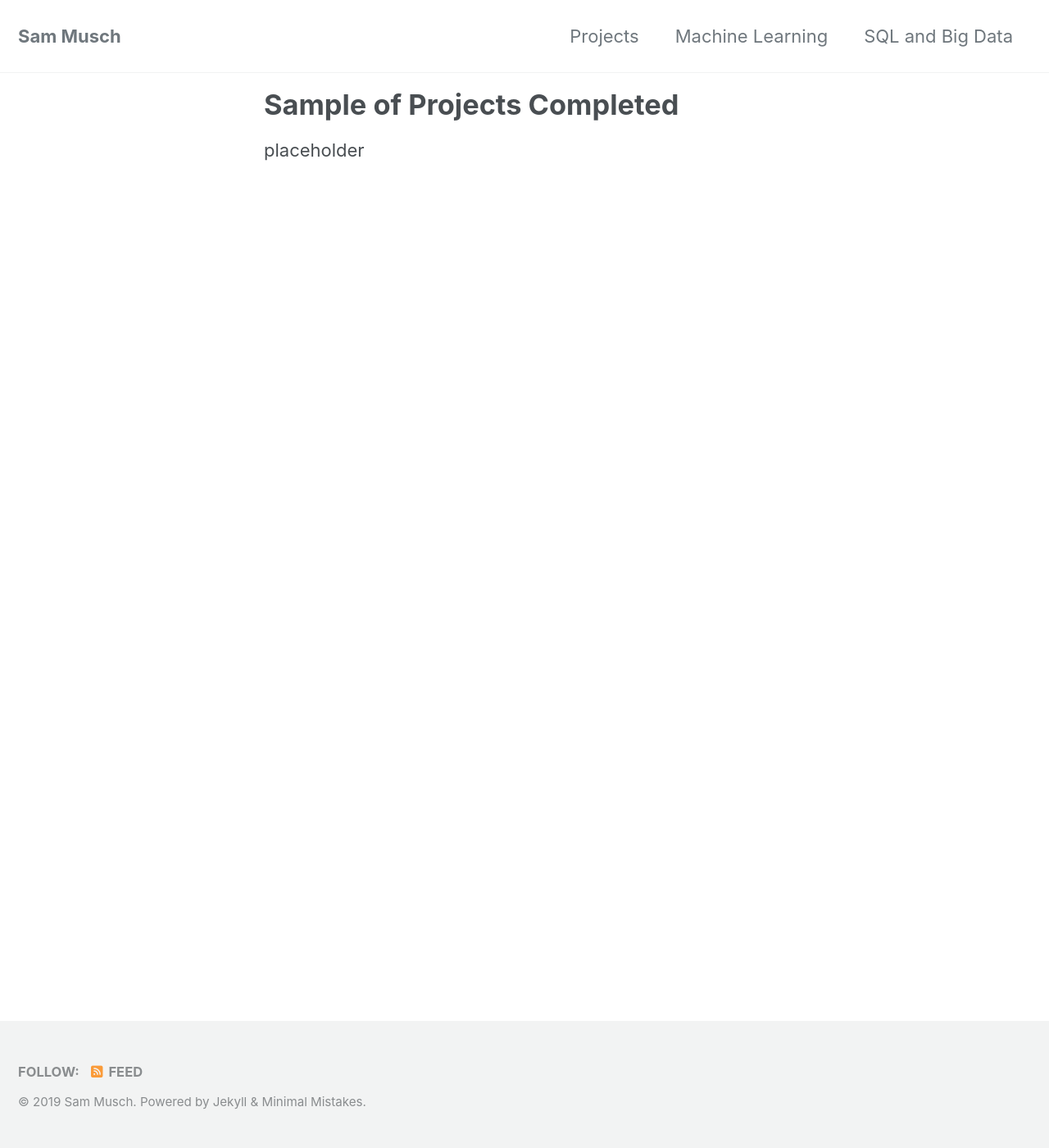
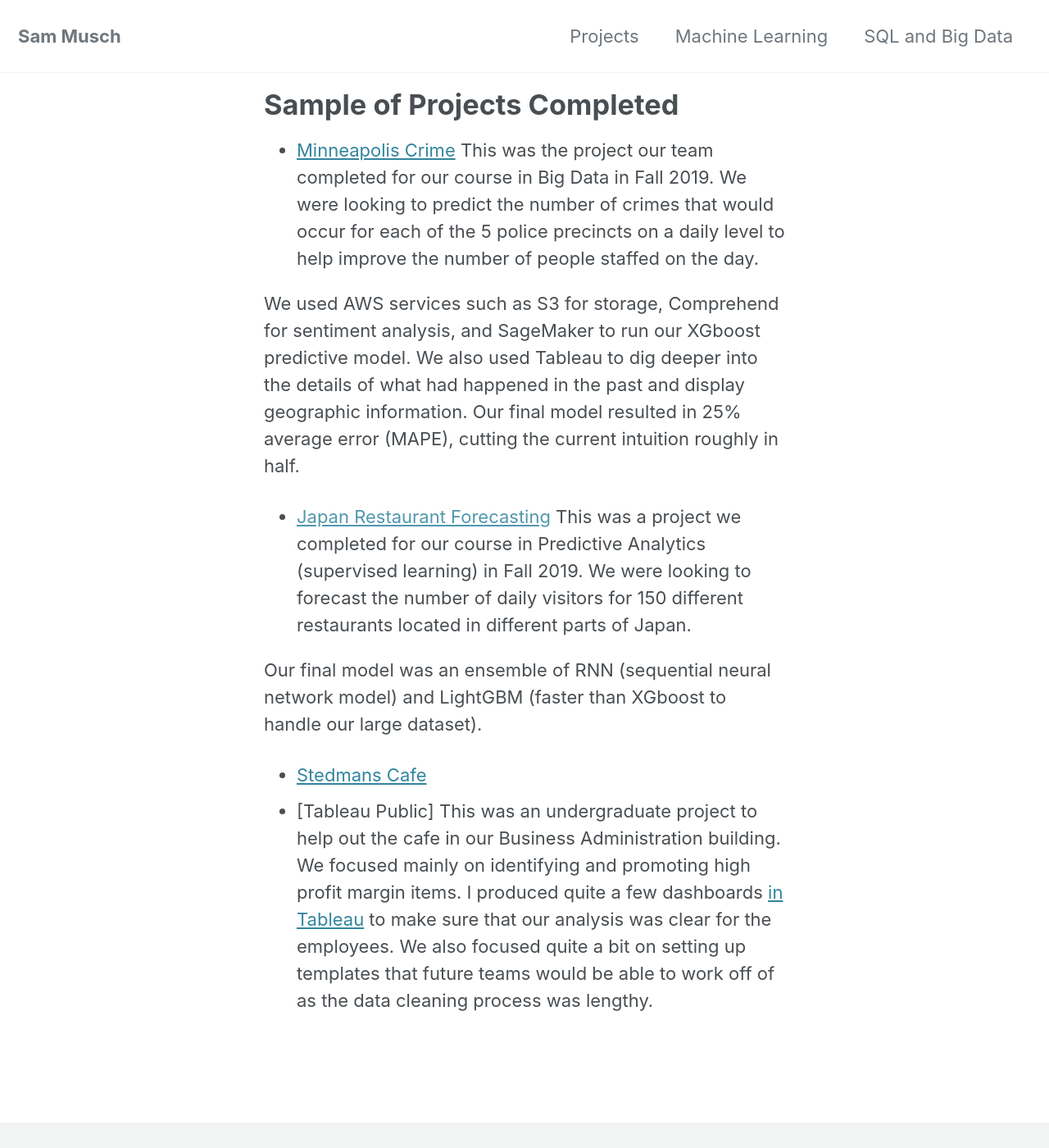
Before and after one commit to SamMusch/SamMusch.github.io, a Jekyll site: the page built from _pages/Projects.md, in a window 1280 px wide and 1400 px high. Shown: the whole window at 82% size. Built offline with Jekyll 4.4.1, drawn with Linux system fonts in a browser that asks for light colours; cached includes are drawn as plain includes; nearby versions of some CDN libraries.

Commit message:
Add files via upload

```diff
--- a/_pages/Projects.md
+++ b/_pages/Projects.md
@@ -4,4 +4,18 @@
 title: "Sample of Projects Completed"
 ---
 
-placeholder
+- [Minneapolis Crime](https://github.umn.edu/bhatt339/TrendsMarketplace-Team15)
+This was the project our team completed for our course in Big Data in Fall 2019. We were looking to predict the number of crimes that would occur for each of the 5 police precincts on a daily level to help improve the number of people staffed on the day.
+
+We used AWS services such as S3 for storage, Comprehend for sentiment analysis, and SageMaker to run our XGboost predictive model. We also used Tableau to dig deeper into the details of what had happened in the past and display geographic information. Our final model resulted in 25% average error (MAPE), cutting the current intuition roughly in half.
+
+
+- [Japan Restaurant Forecasting]()
+This was a project we completed for our course in Predictive Analytics (supervised learning) in Fall 2019. We were looking to forecast the number of daily visitors for 150 different restaurants located in different parts of Japan.
+
+Our final model was an ensemble of RNN (sequential neural network model) and LightGBM (faster than XGboost to handle our large dataset).
+
+
+- [Stedmans Cafe](https://github.com/SamMusch/Stedmans)
+- [Tableau Public]
+This was an undergraduate project to help out the cafe in our Business Administration building. We focused mainly on identifying and promoting high profit margin items. I produced quite a few dashboards [in Tableau](https://github.com/SamMusch/Stedmans/tree/master/Tableau%20Workbooks) to make sure that our analysis was clear for the employees. We also focused quite a bit on setting up templates that future teams would be able to work off of as the data cleaning process was lengthy.
```
